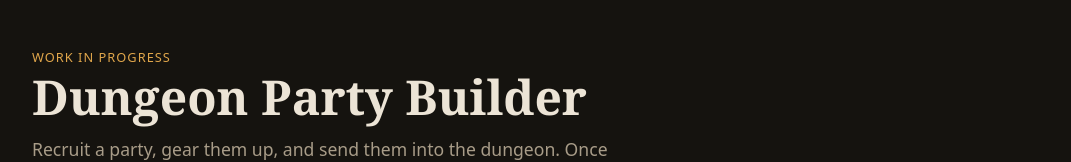
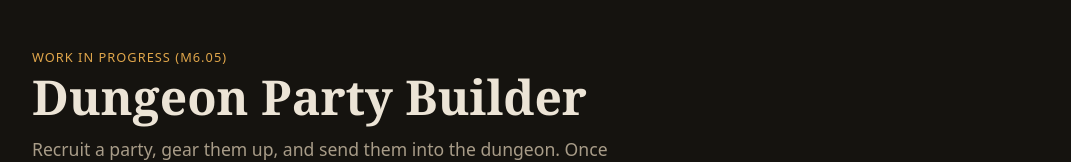
Before and after one commit to Shangxin-07/Dungeon-Party-Builder-game, a React (Vite) app: page / in a window 1280 px wide. Shown: the top 162 px of the page, without its empty margins (104-1175 px from the left). Built offline with nearby package versions, Linux system fonts and the light colour scheme.

Commit message:
Show game version (M6.05) in the header, with build commit tooltip
GAME_VERSION lives in src/version.ts; Vite injects the short commit hash.

Co-Authored-By: Claude Opus 5.5 <noreply@anthropic.com>
Claude-Session: https://claude.ai/code/session_01AEHRuxkN1nVwBvgvaif2aK

```diff
--- a/src/ui/App.tsx
+++ b/src/ui/App.tsx
@@ -2,6 +2,7 @@ import { useState } from "react";
 import { ExpeditionView } from "./Expedition";
 import { TestFight } from "./TestFight";
 import { TownGame } from "./Town";
+import { BUILD_COMMIT, GAME_VERSION } from "../version";
 
 type Tab = "town" | "sandbox";
 
@@ -10,7 +11,12 @@ export function App() {
   return (
     <main className="page">
       <header>
-        <p className="eyebrow">Work in progress</p>
+        <p className="eyebrow">
+          Work in progress{" "}
+          <span className="version" title={`Build ${BUILD_COMMIT}`}>
+            ({GAME_VERSION})
+          </span>
+        </p>
         <h1>Dungeon Party Builder</h1>
         <p className="lede">
           Recruit a party, gear them up, and send them into the dungeon. Once they leave town,
--- /dev/null
+++ b/src/version.ts
@@ -0,0 +1,8 @@
+// The version shown at the top of the page. Bump it by hand with each merged PR:
+// M<milestone>.<part>, e.g. M6.05 -> M6.06, or M7.01 when a new milestone starts.
+export const GAME_VERSION = "M6.05";
+
+// Short commit hash, filled in by Vite at build time (see vite.config.ts).
+declare const __BUILD_COMMIT__: string | undefined;
+export const BUILD_COMMIT: string =
+  typeof __BUILD_COMMIT__ === "string" && __BUILD_COMMIT__ ? __BUILD_COMMIT__ : "dev";
--- a/vite.config.ts
+++ b/vite.config.ts
@@ -1,12 +1,26 @@
 /// <reference types="vitest/config" />
 import { defineConfig } from "vite";
 import react from "@vitejs/plugin-react";
+import { execSync } from "node:child_process";
+
+// Short commit hash for the version tooltip, so deploys can be told apart.
+function buildCommit(): string {
+  if (process.env.GITHUB_SHA) return process.env.GITHUB_SHA.slice(0, 7);
+  try {
+    return execSync("git rev-parse --short HEAD").toString().trim();
+  } catch {
+    return "dev";
+  }
+}
 
 // GitHub Pages serves the site from /<repo-name>/, so assets need that prefix.
 // The deploy workflow sets BASE_PATH; local dev uses "/".
 export default defineConfig({
   base: process.env.BASE_PATH ?? "/",
   plugins: [react()],
+  define: {
+    __BUILD_COMMIT__: JSON.stringify(buildCommit()),
+  },
   test: {
     environment: "node",
     include: ["src/**/*.test.ts"],
```
